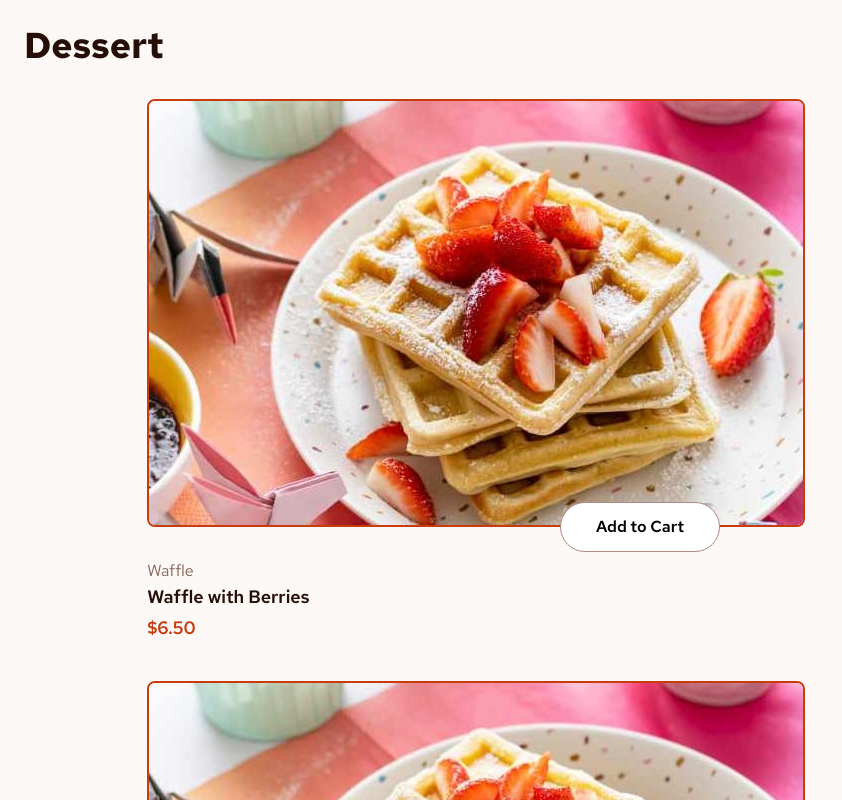
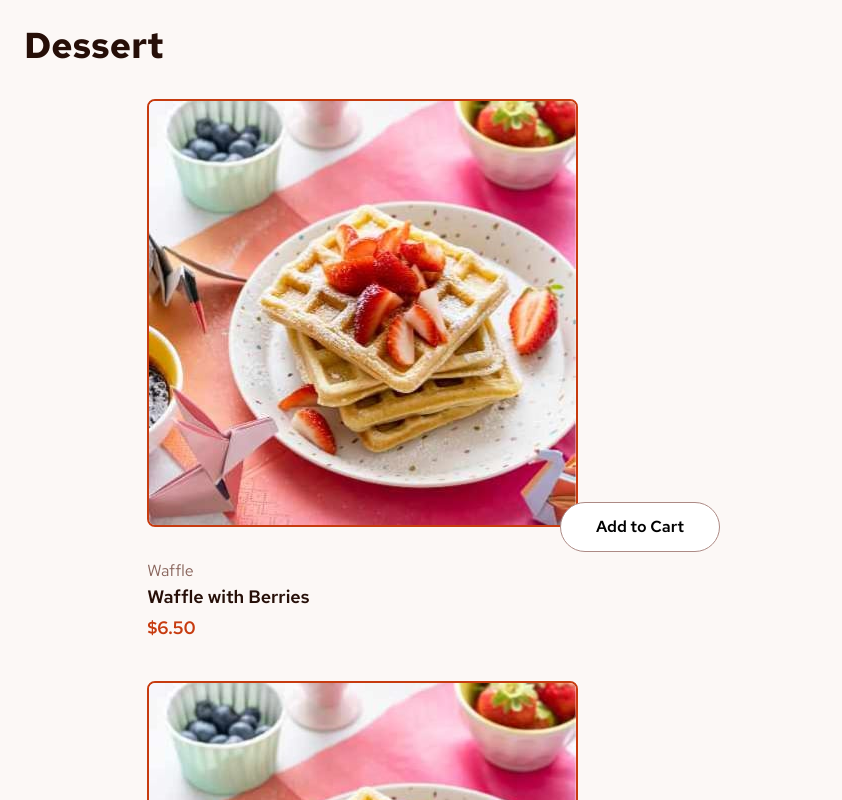
Before and after one commit to simeon2002/FEM-product-list-with-cart, a React (Create React App) app: page / in a window 1280 px wide. Shown: the top 800 px of the page, without its empty margins (0-842 px from the left). Built offline with nearby package versions, Linux system fonts and the light colour scheme.

Commit message:
Add product images with different image sizes for desktop and tablet

```diff
--- a/src/App.js
+++ b/src/App.js
@@ -30,7 +30,11 @@ function ProductCard() {
     <li className="category-item">
       <article className="product product--selected">
         <div className="product__image-container">
-          <img src="./assets/images/image-waffle-mobile.jpg" alt="Waffle with berries" className="product__image" />
+          <picture>
+            <source srcSet="./assets/images/image-waffle-desktop.jpg" media="(min-width: 90em)" />
+            <source srcSet="./assets/images/image-waffle-tablet.jpg" media="(min-width: 48em)" />
+            <img src="./assets/images/image-waffle-mobile.jpg" alt="Waffle with berries" className="product__image" />
+          </picture>
           <Button className="btn--add-to-cart">Add to Cart</Button>
         </div>
         <div className="product__product-details">
```
